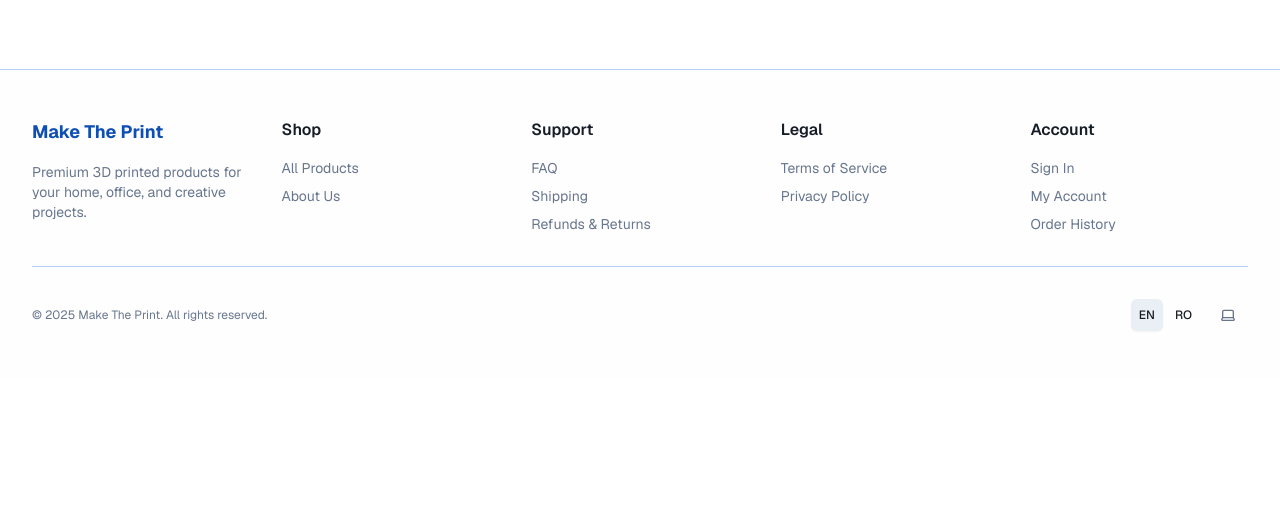
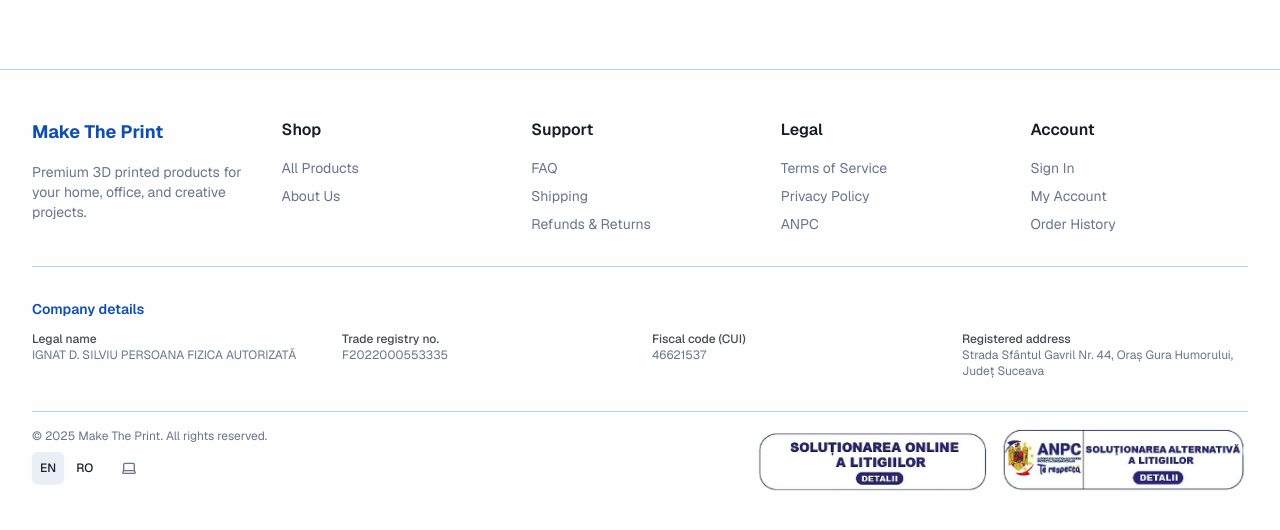
Before and after one commit to Alex-Clau/MakeThePrint-Website, a Next.js app: page / in a window 1280 px wide. Shown: the part 1934-2464 px from the top of the page. Before the commit the page ends 2313 px from the top, so only its background shows below. Built offline with nearby package versions, Linux system fonts and the light colour scheme; no server answers; the database is empty.

Commit message:
feat: add anpc and business details

```diff
--- a/app/admin/layout.tsx
+++ b/app/admin/layout.tsx
@@ -1,7 +1,7 @@
 import Link from "next/link";
 import { Button } from "@/components/ui/button";
 import { LayoutDashboard, Package, ShoppingBag, LogOut } from "lucide-react";
-import {requireAdmin} from "@/app/admin/actions";
+import { requireAdmin } from "@/app/admin/actions";
 
 export default async function AdminLayout({
   children,
--- a/components/footer/footer.tsx
+++ b/components/footer/footer.tsx
@@ -2,6 +2,7 @@ import { FooterAccountLinks } from "./footer-account-links";
 import { ThemeSwitcher } from "@/components/theme-switcher";
 import { LanguageSwitcher } from "@/components/language-switcher";
 import Link from "next/link";
+import Image from "next/image";
 import type { Messages } from "@/lib/i18n";
 
 export function Footer({ messages }: { messages: Messages }) {
@@ -62,15 +63,85 @@ export function Footer({ messages }: { messages: Messages }) {
                   {f.privacy}
                 </Link>
               </li>
+              <li>
+                <Link href="https://anpc.ro" className="hover:text-accent-primary-dark transition-colors">
+                  {f.anpc}
+                </Link>
+              </li>
             </ul>
           </div>
           <FooterAccountLinks />
         </div>
-        <div className="flex flex-col sm:flex-row items-center justify-between gap-4 pt-6 sm:pt-8 border-t border-accent-primary/30">
-          <p className="text-xs text-muted-foreground text-center sm:text-left">{f.copyright}</p>
-          <div className="flex items-center gap-2">
-            <LanguageSwitcher />
-            <ThemeSwitcher />
+        {(f.legalName || f.tradeRegistry || f.fiscalCode || f.registeredAddress) && (
+          <div className="mb-6 sm:mb-8 pt-6 sm:pt-8 border-t border-accent-primary/30">
+            <h4 className="text-sm font-semibold text-accent-primary-dark mb-3">{f.companyDetails}</h4>
+            <dl className="grid grid-cols-1 sm:grid-cols-2 lg:grid-cols-4 gap-x-6 gap-y-2 text-xs text-muted-foreground">
+              {f.legalName ? (
+                <div>
+                  <dt className="font-medium text-foreground/80">{f.legalNameLabel}</dt>
+                  <dd>{f.legalName}</dd>
+                </div>
+              ) : null}
+              {f.tradeRegistry ? (
+                <div>
+                  <dt className="font-medium text-foreground/80">{f.tradeRegistryLabel}</dt>
+                  <dd>{f.tradeRegistry}</dd>
+                </div>
+              ) : null}
+              {f.fiscalCode ? (
+                <div>
+                  <dt className="font-medium text-foreground/80">{f.fiscalCodeLabel}</dt>
+                  <dd>{f.fiscalCode}</dd>
+                </div>
+              ) : null}
+              {f.registeredAddress ? (
+                <div>
+                  <dt className="font-medium text-foreground/80">{f.registeredAddressLabel}</dt>
+                  <dd className="max-w-xs">{f.registeredAddress}</dd>
+                </div>
+              ) : null}
+            </dl>
+          </div>
+        )}
+        <div className="flex flex-col sm:flex-row sm:items-start sm:justify-between gap-4 pt-3 sm:pt-4 border-t border-accent-primary/30">
+          <div className="flex flex-col items-center sm:items-start gap-2">
+            <p className="text-xs text-muted-foreground text-center sm:text-left">{f.copyright}</p>
+            <div className="flex items-center gap-2">
+              <LanguageSwitcher />
+              <ThemeSwitcher />
+            </div>
+          </div>
+          <div className="flex flex-row items-center justify-center sm:justify-end gap-3 flex-wrap">
+            <a
+              href="https://consumer-redress.ec.europa.eu/site-relocation_en?event=main.home2.show&lng=RO"
+              target="_blank"
+              rel="noopener noreferrer"
+              className="inline-block focus:outline-none focus-visible:ring-2 focus-visible:ring-ring focus-visible:ring-offset-2 rounded shrink-0"
+              aria-label="Soluționarea online a litigiilor - ANPC"
+            >
+              <Image
+                src="/anpc-sol.png"
+                alt="Soluționarea online a litigiilor"
+                width={200}
+                height={80}
+                className="h-14 w-auto object-contain sm:h-16"
+              />
+            </a>
+            <a
+              href="https://anpc.ro/ce-este-sal/"
+              target="_blank"
+              rel="noopener noreferrer"
+              className="inline-block focus:outline-none focus-visible:ring-2 focus-visible:ring-ring focus-visible:ring-offset-2 rounded shrink-0"
+              aria-label="Soluționarea alternativă a litigiilor - ANPC"
+            >
+              <Image
+                src="/anpc-sal.png"
+                alt="Soluționarea alternativă a litigiilor - ANPC"
+                width={240}
+                height={80}
+                className="h-14 w-auto object-contain sm:h-16"
+              />
+            </a>
           </div>
         </div>
       </div>
--- a/messages/en.json
+++ b/messages/en.json
@@ -18,7 +18,17 @@
     "legal": "Legal",
     "terms": "Terms of Service",
     "privacy": "Privacy Policy",
-    "copyright": "© 2025 Make The Print. All rights reserved."
+    "anpc": "ANPC",
+    "copyright": "© 2025 Make The Print. All rights reserved.",
+    "companyDetails": "Company details",
+    "legalNameLabel": "Legal name",
+    "legalName": "IGNAT D. SILVIU PERSOANA FIZICA AUTORIZATĂ",
+    "tradeRegistryLabel": "Trade registry no.",
+    "tradeRegistry": "F2022000553335",
+    "fiscalCodeLabel": "Fiscal code (CUI)",
+    "fiscalCode": "46621537",
+    "registeredAddressLabel": "Registered address",
+    "registeredAddress": "Strada Sfântul Gavril Nr. 44, Oraș Gura Humorului, Județ Suceava"
   },
   "common": {
     "shopNow": "Shop Now",
@@ -317,14 +327,14 @@
   },
   "terms": {
     "title": "Terms of Service",
-    "lastUpdated": "Last updated: 2024.",
+    "lastUpdated": "Last updated: 2026.",
     "body1": "By using Make The Print you agree to these terms. We sell 3D printed products; by placing an order you agree to pay the stated price and accept our shipping and refund policies.",
     "body2": "You may not use our site for any illegal purpose or to infringe others' rights. We reserve the right to refuse or cancel orders and to change these terms; continued use after changes means you accept the new terms.",
     "body3": "For questions, contact us via the details on our website."
   },
   "privacy": {
     "title": "Privacy Policy",
-    "lastUpdated": "Last updated: 2024.",
+    "lastUpdated": "Last updated: 2026.",
     "body1": "We collect information you provide when ordering (name, address, email, phone) and use it to process orders, send confirmations, and provide support. We do not sell your data to third parties.",
     "body2": "We use cookies and similar tech for session and preferences. Payment data is handled by Stripe; we do not store full card details.",
     "body3": "You can request access to or deletion of your data by contacting us. By using our site you consent to this policy."
--- a/messages/ro.json
+++ b/messages/ro.json
@@ -18,7 +18,17 @@
     "legal": "Legal",
     "terms": "Termeni și condiții",
     "privacy": "Politica de confidențialitate",
-    "copyright": "© 2025 Make The Print. Toate drepturile rezervate."
+    "anpc": "ANPC",
+    "copyright": "© 2025 Make The Print. Toate drepturile rezervate.",
+    "companyDetails": "Date firmă",
+    "legalNameLabel": "Denumire legală",
+    "legalName": "IGNAT D. SILVIU PERSOANA FIZICA AUTORIZATĂ",
+    "tradeRegistryLabel": "Nr. registrul comerțului",
+    "tradeRegistry": "F2022000553335",
+    "fiscalCodeLabel": "Cod fiscal (CUI)",
+    "fiscalCode": "46621537",
+    "registeredAddressLabel": "Sediul social",
+    "registeredAddress": "Strada Sfântul Gavril Nr. 44, Oraș Gura Humorului, Județ Suceava"
   },
   "common": {
     "shopNow": "Cumpără acum",
@@ -318,14 +328,14 @@
   },
   "terms": {
     "title": "Termeni și condiții",
-    "lastUpdated": "Ultima actualizare: 2024.",
+    "lastUpdated": "Ultima actualizare: 2026.",
     "body1": "Utilizând Make The Print acceptați acești termeni. Vindem produse printate 3D; prin plasarea unei comenzi acceptați prețul afișat și politicile noastre de livrare și rambursare.",
     "body2": "Nu aveți voie să folosiți site-ul în scopuri ilegale sau pentru a încălca drepturile altora. Ne rezervăm dreptul de a refuza sau anula comenzi și de a modifica acești termeni; continuarea utilizării după modificări înseamnă acceptarea noilor termeni.",
     "body3": "Pentru întrebări, contactați-ne prin detaliile de pe site."
   },
   "privacy": {
     "title": "Politica de confidențialitate",
-    "lastUpdated": "Ultima actualizare: 2024.",
+    "lastUpdated": "Ultima actualizare: 2026.",
     "body1": "Colectăm informațiile pe care le furnizați la comandă (nume, adresă, email, telefon) și le folosim pentru a procesa comenzile, trimite confirmări și oferi suport. Nu vindem datele dvs. terților.",
     "body2": "Folosim cookie-uri și tehnologii similare pentru sesiune și preferințe. Plățile sunt procesate de Stripe; nu stocăm detaliile complete ale cardului.",
     "body3": "Puteți solicita acces la sau ștergerea datelor dvs. contactându-ne. Utilizând site-ul, acceptați această politică."
```
Also changed, not shown: public/anpc-sal.png (added), public/anpc-sol.png (added).
